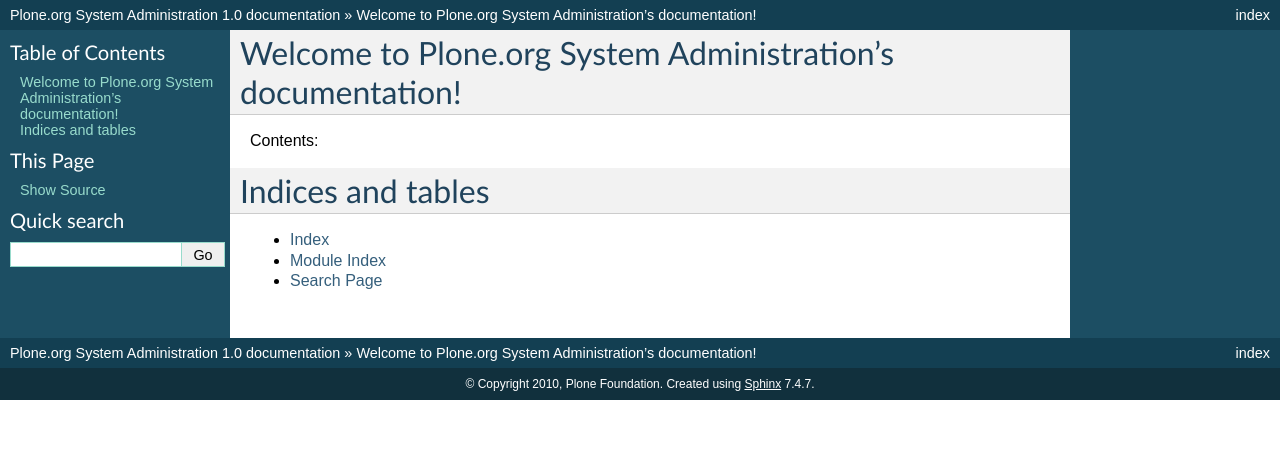
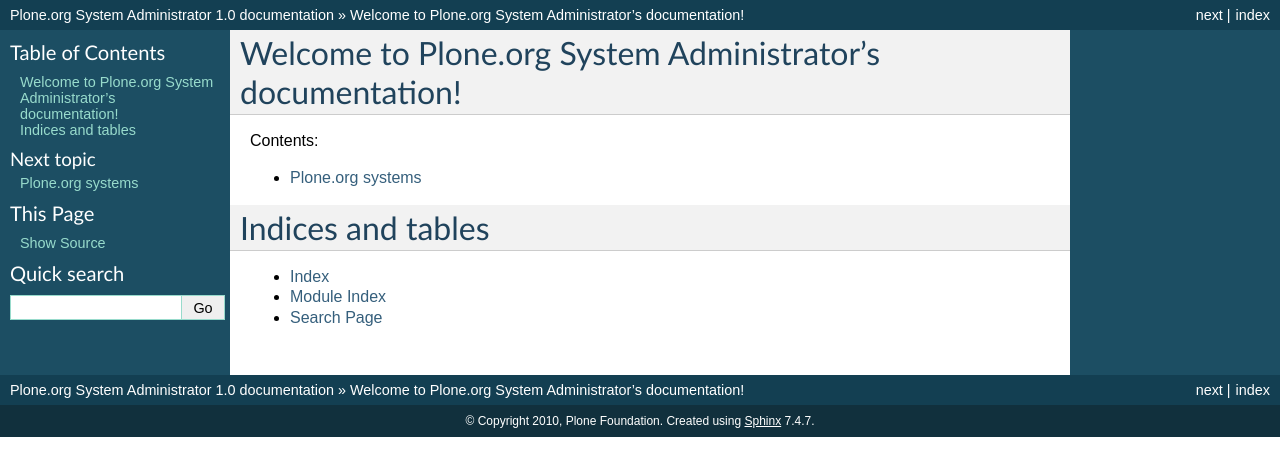
Before and after one commit to plone/ploneorg.admin, a Sphinx documentation site: the page built from sysadmin/documentation/index.rst, in a window 1280 px wide. Shown: the top 476 px of the page. Built offline with Sphinx 7.4.7, drawn with Linux system fonts in a browser that asks for light colours.

Commit message:
Rename 'Administration' to 'Administrator' for nicer ring; add first cut of systems overview in systems.rst.
svn path=/sysadmin/trunk/; revision=35769

```diff
--- a/sysadmin/documentation/conf.py
+++ b/sysadmin/documentation/conf.py
@@ -1,6 +1,6 @@
 # -*- coding: utf-8 -*-
 #
-# Plone.org System Administration documentation build configuration file, created by
+# Plone.org System Administrator documentation build configuration file, created by
 # sphinx-quickstart on Mon Apr  5 22:26:46 2010.
 #
 # This file is execfile()d with the current directory set to its containing dir.
@@ -37,7 +37,7 @@
 master_doc = 'index'
 
 # General information about the project.
-project = u'Plone.org System Administration'
+project = u'Plone.org System Administrator'
 copyright = u'2010, Plone Foundation'
 
 # The version info for the project you're documenting, acts as replacement for
@@ -158,7 +158,7 @@
 #html_file_suffix = ''
 
 # Output file base name for HTML help builder.
-htmlhelp_basename = 'PloneorgSystemAdministrationdoc'
+htmlhelp_basename = 'PloneorgSystemAdministratordoc'
 
 
 # -- Options for LaTeX output --------------------------------------------------
@@ -172,7 +172,7 @@
 # Grouping the document tree into LaTeX files. List of tuples
 # (source start file, target name, title, author, documentclass [howto/manual]).
 latex_documents = [
-  ('index', 'PloneorgSystemAdministration.tex', u'Plone.org System Administration Documentation',
+  ('index', 'PloneorgSystemAdministrator.tex', u'Plone.org System Administrator Documentation',
    u'Plone Foundation', 'manual'),
 ]
 
--- a/sysadmin/documentation/index.rst
+++ b/sysadmin/documentation/index.rst
@@ -1,9 +1,9 @@
-.. Plone.org System Administration documentation master file, created by
+.. Plone.org System Administrator documentation master file, created by
    sphinx-quickstart on Mon Apr  5 22:26:46 2010.
    You can adapt this file completely to your liking, but it should at least
    contain the root `toctree` directive.
 
-Welcome to Plone.org System Administration's documentation!
+Welcome to Plone.org System Administrator's documentation!
 ===========================================================
 
 Contents:
@@ -11,6 +11,8 @@
 .. toctree::
    :maxdepth: 2
 
+   systems.rst
+
 Indices and tables
 ==================
 
```
Also changed, not shown: sysadmin/documentation/systems.rst (added, +34 -0 lines), 2 other files.
